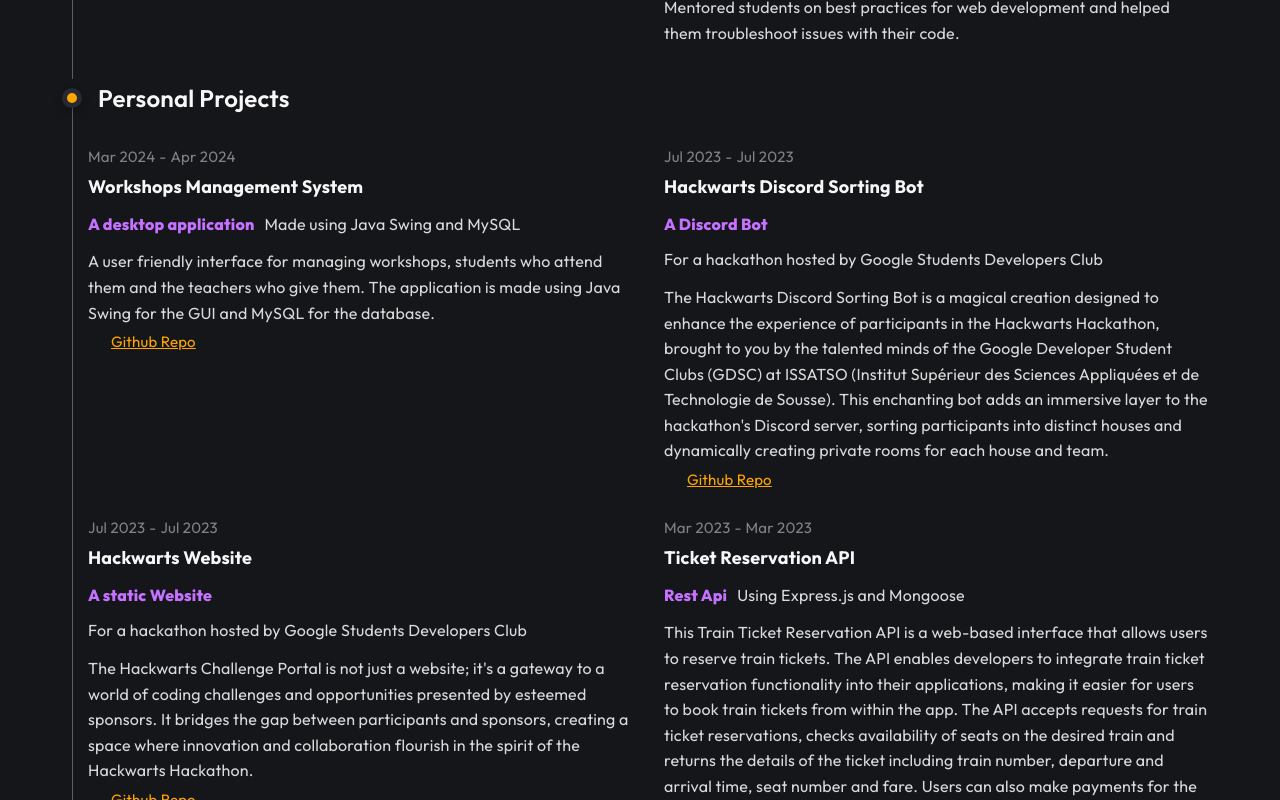
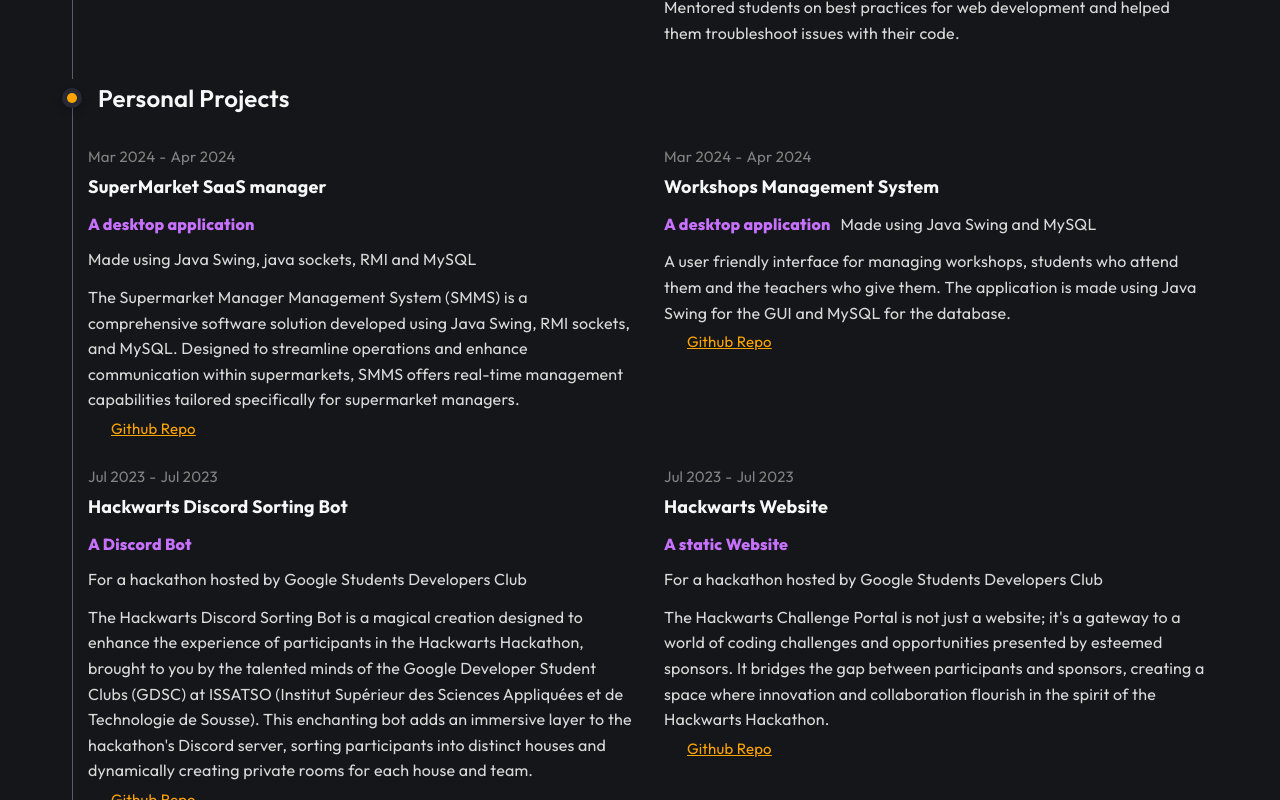
Before and after one commit to saaya-code/my-portfolio, a React (Vite) app: page / in a window 1280 px wide. Shown: the part 820-1620 px from the top of the page. Built offline with nearby package versions, Linux system fonts and the light colour scheme; some icons are missing.

Commit message:
added experience

```diff
--- a/src/constant/mockData.js
+++ b/src/constant/mockData.js
@@ -61,6 +61,23 @@ const DATA = {
   ],
   personalProjects: [
     {
+      id: "prof_exp_9",
+      startDate: "Mar 2024",
+      endDate: "Apr 2024",
+      position: "SuperMarket SaaS manager",
+      company: {
+          name: "A desktop application",
+          info: "Made using Java Swing, java sockets, RMI and MySQL"
+      },
+      description: "The Supermarket Manager Management System (SMMS) is a comprehensive software solution developed using Java Swing, RMI sockets, and MySQL. Designed to streamline operations and enhance communication within supermarkets, SMMS offers real-time management capabilities tailored specifically for supermarket managers.",
+      links: [
+          {
+              label: "Github Repo",
+              url: "https://github.com/saaya-code/SupermarketAdminManager"
+          }
+      ]
+  }
+    ,{
         id: "prof_exp_8",
         startDate: "Mar 2024",
         endDate: "Apr 2024",
```
